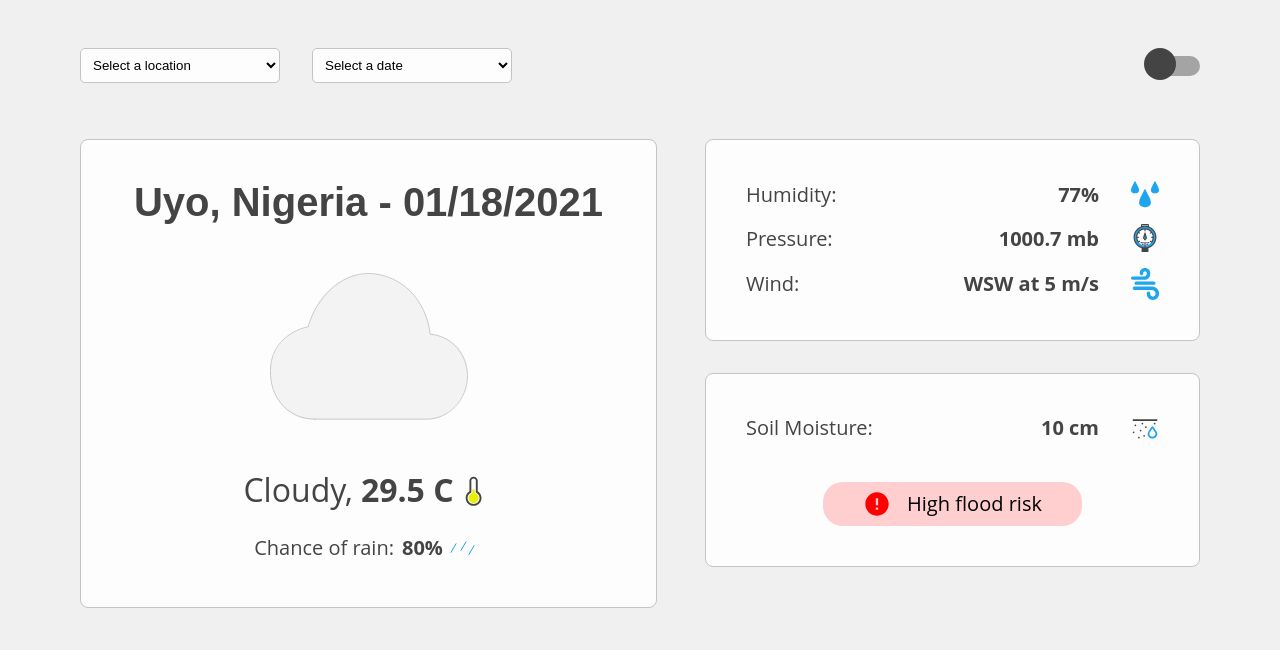
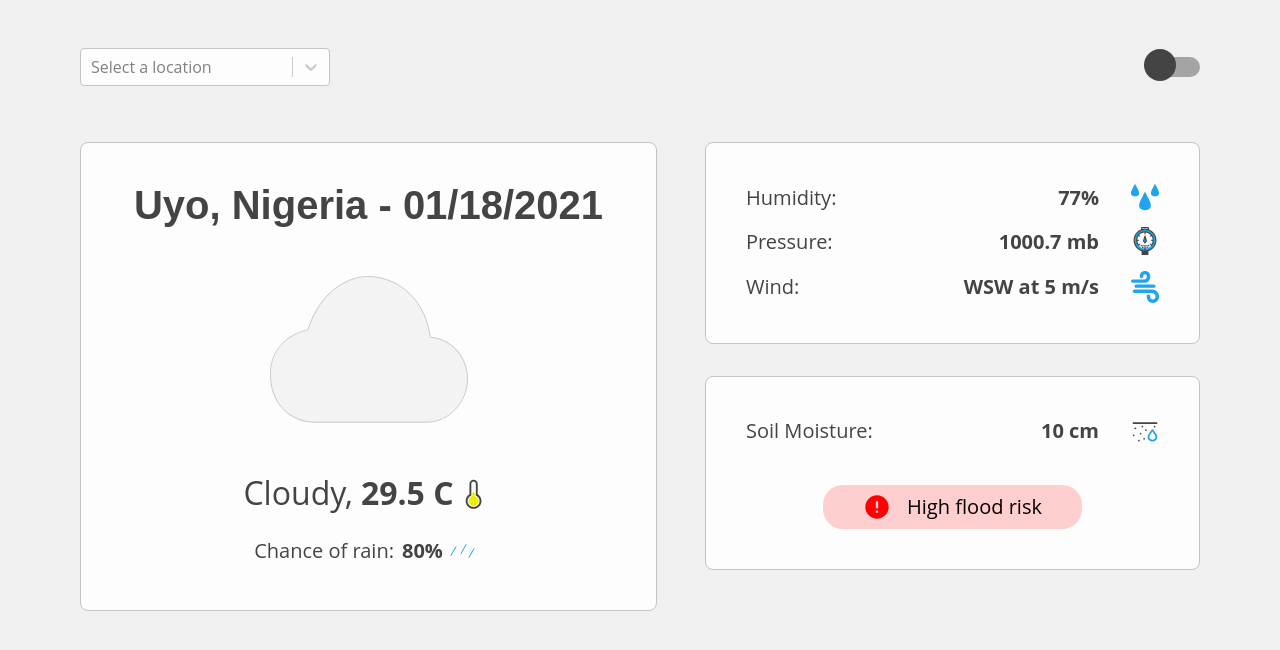
Before and after one commit to Azzyew/kanda-weather-dashboard, a React (Create React App) app: page / in a window 1280 px wide. Shown: the top 650 px of the page. Built offline with nearby package versions, Linux system fonts and the light colour scheme.

Commit message:
add react select

```diff
--- a/package.json
+++ b/package.json
@@ -9,6 +9,7 @@
     "react": "^17.0.2",
     "react-dom": "^17.0.2",
     "react-scripts": "4.0.3",
+    "react-select": "^4.3.1",
     "styled-components": "^5.3.0",
     "web-vitals": "^1.0.1"
   },
--- a/src/App.jsx
+++ b/src/App.jsx
@@ -6,6 +6,7 @@ import windImg from './assets/icons/wind.svg'
 import { ToggleThemeButton } from './components/ToggleThemeButton'
 import { FloodRisk } from './components/FloodRisk'
 import { MainForecast } from './components/MainForecast'
+import { SelectInput } from './components/SelectInput'
 
 import StyledApp from './styles/appStyle'
 
@@ -14,7 +15,7 @@ export default function App() {
     <StyledApp>
       <header>
         <form>
-          <select name="location" id="location">
+          {/* <select name="location" id="location">
             <option value="default">Select a location</option>
             <option value="uyo">Uyo, Nigeria</option>
             <option value="accra">Accra, Ghana</option>
@@ -24,7 +25,9 @@ export default function App() {
             <option value="default">Select a date</option>
             <option value="01/18/2021">01/18/2021</option>
             <option value="06/06/2021">06/06/2021</option>
-          </select>
+          </select> */}
+
+          <SelectInput />
         </form>
 
         <ToggleThemeButton />
--- /dev/null
+++ b/src/components/SelectInput/index.jsx
@@ -0,0 +1,20 @@
+import Select from 'react-select'
+import { controlStyles, optionStyles, valueStyles } from './style'
+
+const options = [
+    { value: 'uyo', label: 'Uyo, Nigeria' },
+    { value: 'accra', label: 'Accra, Ghana' }
+]
+
+export function SelectInput() {
+    return (
+        <Select placeholder="Select a location" isClearable
+            isSearchable={false} options={options}
+            styles={{
+                control: controlStyles,
+                option: optionStyles,
+                singleValue: valueStyles
+            }}
+        />
+    )
+}
--- /dev/null
+++ b/src/components/SelectInput/style.js
@@ -0,0 +1,19 @@
+export const controlStyles = styles => ({
+    ...styles,
+    width: '250px',
+    background: 'var(--background)',
+    border: '1px solid var(--border-color)',
+    cursor: 'pointer'
+})
+
+export const optionStyles = styles => ({
+    ...styles,
+    background: 'var(--background)',
+    color: 'var(--font-color)',
+    cursor: 'pointer'
+})
+
+export const valueStyles = styles => ({
+    ...styles,
+    color: 'var(--font-color)',
+})
```
Also changed, not shown: 1 other file (tests, documents, lock files or other folders).
